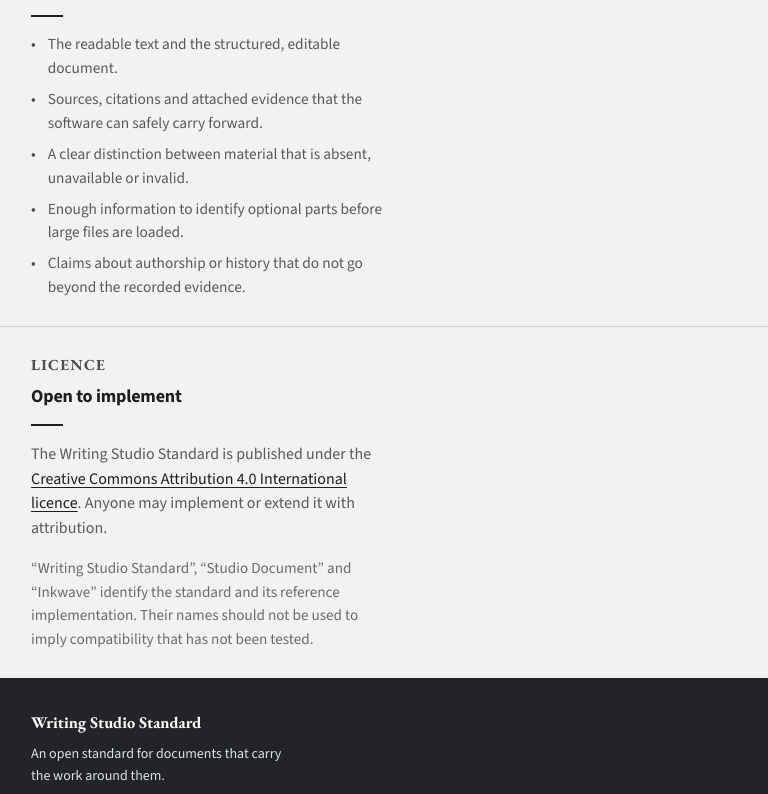
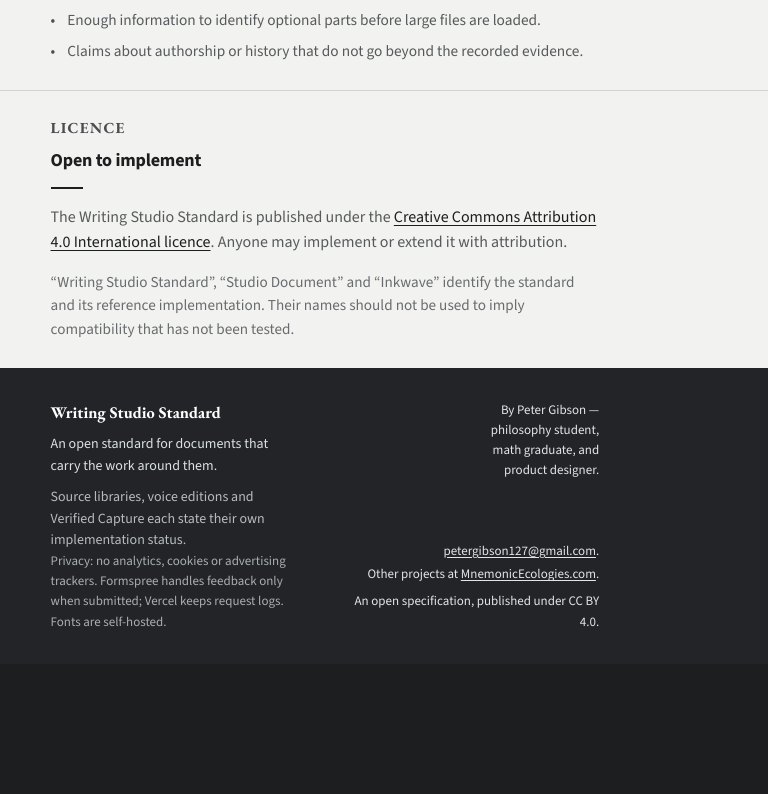
Before and after one commit to albatross310/writingstudiostandard, a React (Vite) app: page / in a window 768 px wide. Shown: the part 1106-1900 px from the top of the page. After the commit the page ends 1770 px from the top, so only its background shows below. Built offline with nearby package versions, Linux system fonts and the light colour scheme.

Commit message:
Make content reserve and footer fluid

```diff
--- a/src/components/Footer.css
+++ b/src/components/Footer.css
@@ -102,32 +102,3 @@
     white-space: normal;
   }
 }
-
-@media (max-width: 900px) {
-  .footer__inner {
-    grid-template-columns: 1fr;
-  }
-
-  .footer__brand,
-  .footer__copy {
-    grid-column: 1;
-    min-height: 0;
-  }
-
-  .footer__privacy,
-  .footer__contact {
-    margin-top: 1.5rem;
-  }
-
-  .footer__copy {
-    align-items: flex-start;
-    text-align: left;
-  }
-
-  .footer__credit {
-    width: 100%;
-    align-self: flex-start;
-    text-align: left;
-  }
-
-}
--- a/src/styles/global.css
+++ b/src/styles/global.css
@@ -29,9 +29,10 @@
   --accent-pale:  #e3e4e2;
   --surface-muted:#e9e9e7;
   --white:        #ffffff;
-  --page-gutter:  clamp(1.75rem, calc(0.5rem + 3vw), 6rem);
+  --page-gutter:  clamp(2rem, calc(1rem + 4.5vw), 8rem);
   --content-rail: 1180px;
   --nav-column:   22rem;
+  --content-reserve: clamp(0rem, calc(70.4vw - 26.4rem), var(--nav-column));
 
   --font-serif:  'Source Sans 3 Variable', 'Source Sans 3', system-ui, sans-serif;
   --font-body:   'Source Sans 3 Variable', 'Source Sans 3', system-ui, sans-serif;
@@ -117,18 +118,10 @@
   max-width: var(--content-rail);
 }
 
-/* Main content stops at the navigation column once the two-column header is active. */
-@media (min-width: 701px) {
-  main .container {
-    padding-right: calc(var(--page-gutter) + var(--nav-column));
-  }
-}
-
-/* Keep desktop footer endnotes on the same right rail; stacked footers use the full width. */
-@media (min-width: 901px) {
-  .footer .footer__inner {
-    padding-right: calc(var(--page-gutter) + var(--nav-column));
-  }
+/* The right reserve tapers continuously from the full navigation column to zero. */
+main .container,
+.footer .footer__inner {
+  padding-right: calc(var(--page-gutter) + var(--content-reserve));
 }
 
 section {
```
